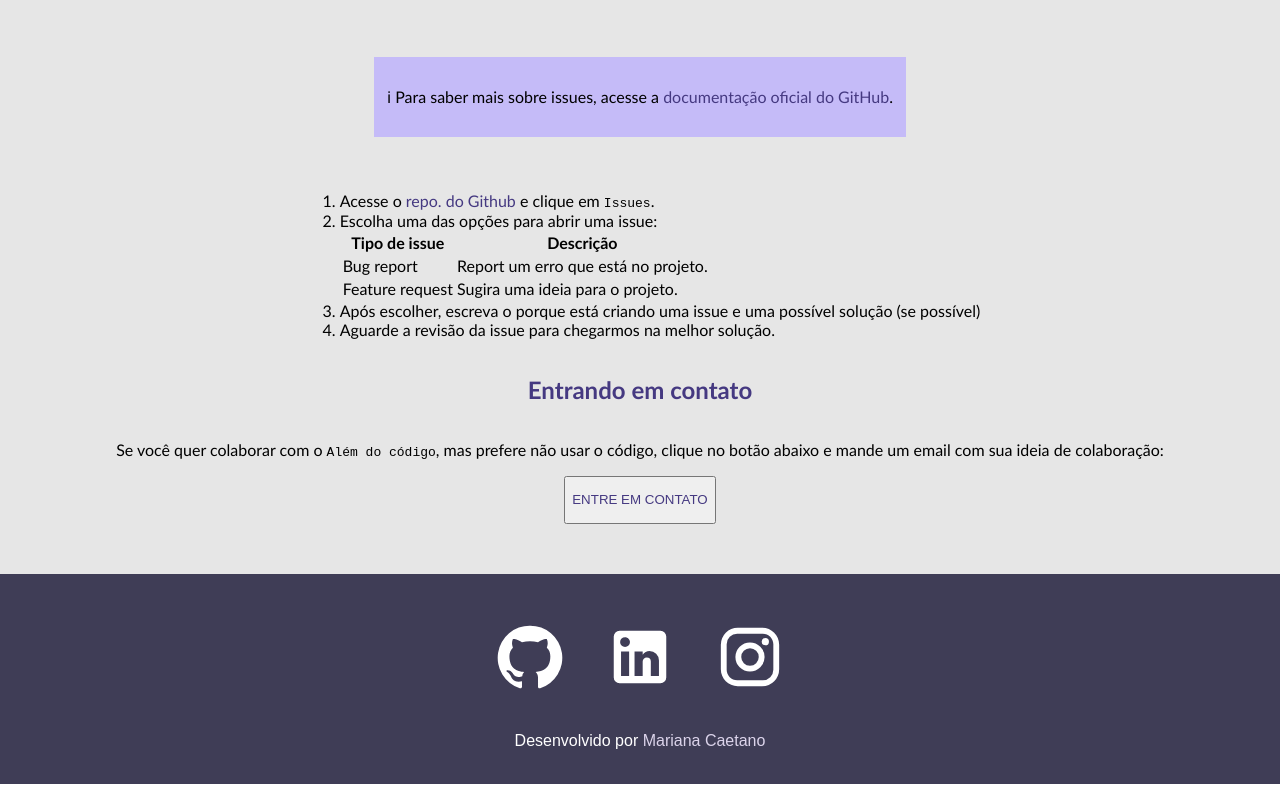
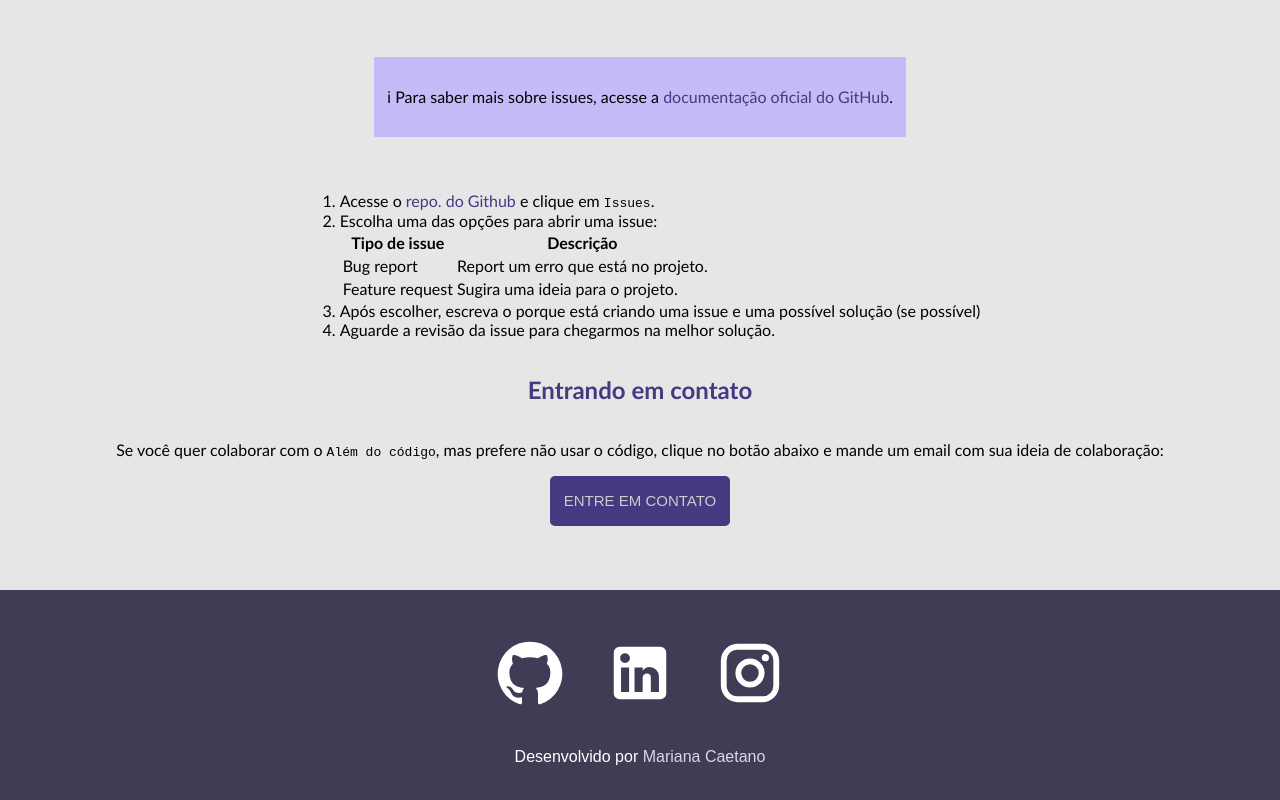
Before and after one commit to Mariana-Caetano/alem-do-codigo, a React (Create React App) app: page /colabore in a window 1280 px wide. Shown: the part 1423-2223 px from the top of the page. Built offline with nearby package versions, Linux system fonts and the light colour scheme.

Commit message:
fixing button

```diff
--- a/src/pages/Colabore.js
+++ b/src/pages/Colabore.js
@@ -78,9 +78,9 @@ function Colabore() {
 
             <h2>Entrando em contato</h2>
             <p>Se você quer colaborar com o <code>Além do código</code>, mas prefere não usar o código, clique no botão abaixo e mande um email com sua ideia de colaboração:</p>
-            <div className='buttonColab'>
-              <button><a href='mailto:nanah.caetano@gmail.com?subject=[Além do Código]%20Quero%20colaborar'><p>ENTRE EM CONTATO</p></a></button>
-            </div>
+
+              <button className='buttonColab'><a href='mailto:nanah.caetano@gmail.com?subject=[Além do Código]%20Quero%20colaborar'>ENTRE EM CONTATO</a></button>
+
 
 
     </div>
--- a/src/styles/colabore.css
+++ b/src/styles/colabore.css
@@ -45,12 +45,27 @@
     padding: 1%;
 }
 .buttonColab {
-    margin-bottom: 50px;
-    font-size: 12px;
-    font-weight: bold;
+    color: black;
+    border: none;
+    border-radius: 5px;
+    cursor: pointer;
+    justify-content: center;
+    background-color: #453981;
+    height: 50px;
+    width: 180px;
+    text-decoration: none;
+    font-size: 15px;
+    margin-bottom: 5%;
+  }
+.buttonColab:hover {
+    background-color: #C5BBF8;
+    cursor: pointer;
+    transition: 0.2s ease-in;
+  }
+
+  .buttonColab a {
     color: #CCCCCC;
   }
-.buttonColab:hover {
-    background-color: #FCC257;
+  .buttonColab a:hover {
     color: #453981;
-}
+  }
```
